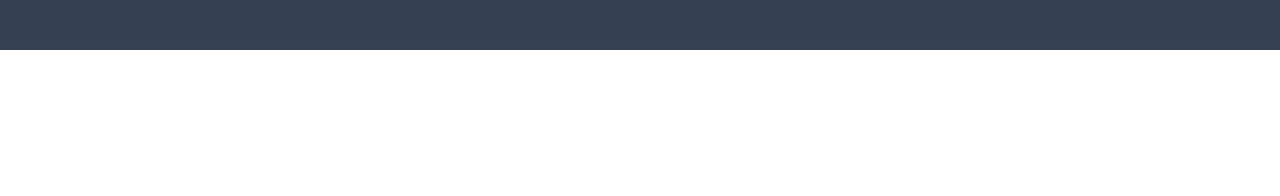
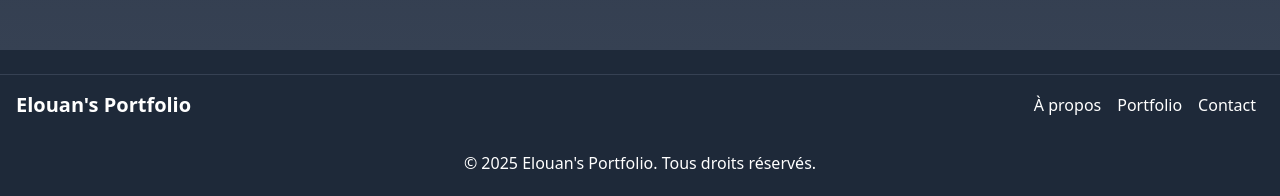
Before and after one commit to DwoDwoS/Portfolio-v.2, a Next.js app in the folder portfolio/: page / in a window 1280 px wide. Shown: the part 1640-1836 px from the top of the page. Before the commit the page ends 1690 px from the top, so only its background shows below. Built offline with nearby package versions, Linux system fonts and the light colour scheme.

Commit message:
add: footer to project, need to still work on it

```diff
--- a/portfolio/app/layout.tsx
+++ b/portfolio/app/layout.tsx
@@ -2,6 +2,7 @@ import type { Metadata } from "next";
 import { Geist, Geist_Mono } from "next/font/google";
 import "./globals.css";
 import Navbar from "../components/Navbar";
+import Footer from "../components/Footer";
 
 const geistSans = Geist({
   variable: "--font-geist-sans",
@@ -38,6 +39,7 @@ export default function RootLayout({
       >
         <Navbar />
         {children}
+        <Footer />
       </body>
     </html>
   );
--- /dev/null
+++ b/portfolio/components/Footer.tsx
@@ -0,0 +1,26 @@
+import Link from 'next/link';
+
+const Footer = () => {
+  return (
+    <footer className="bg-gray-800 text-white py-6">
+        <div className="border-t border-gray-700 mb-4">
+            <div className="container mx-auto px-4 py-4 flex flex-col md:flex-row justify-between items-center">
+                <div className="mb-4 md:mb-0">
+                    <Link href="/" className="text-xl font-bold hover:text-blue-400">
+                        Elouan's Portfolio
+                    </Link>
+                </div>
+                <div>
+                    <Link href="/about" className="mx-2 hover:text-blue-400 transition-colors">À propos</Link>
+                    <Link href="/portfolio" className="mx-2 hover:text-blue-400 transition-colors">Portfolio</Link>
+                    <Link href="/contact" className="mx-2 hover:text-blue-400 transition-colors">Contact</Link>
+                </div>
+            </div>
+        </div>
+        <div className="container mx-auto px-4 text-center">
+            <p>&copy; {new Date().getFullYear()} Elouan's Portfolio. Tous droits réservés.</p>
+        </div>
+    </footer>
+  );
+}
+export default Footer;
```
